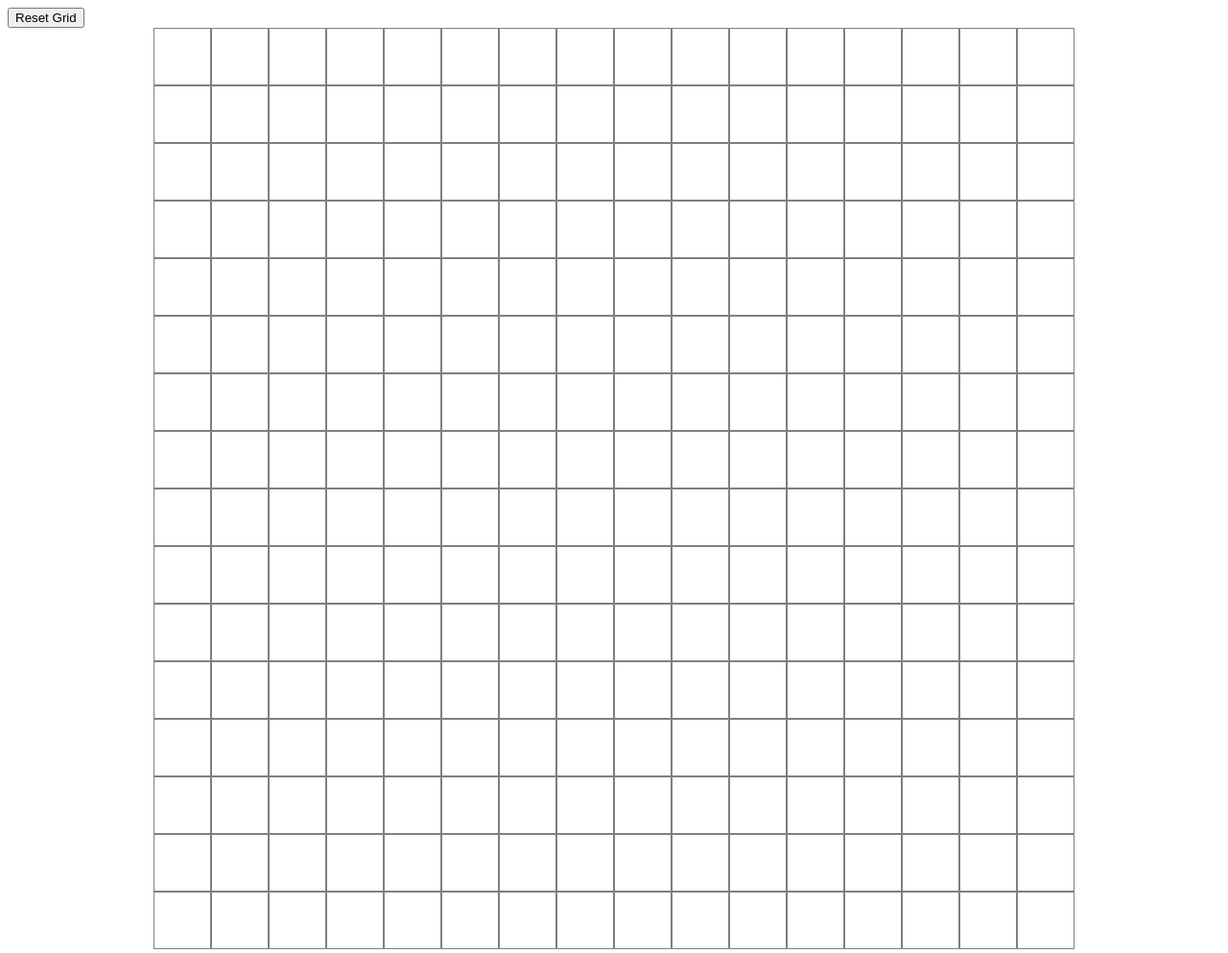
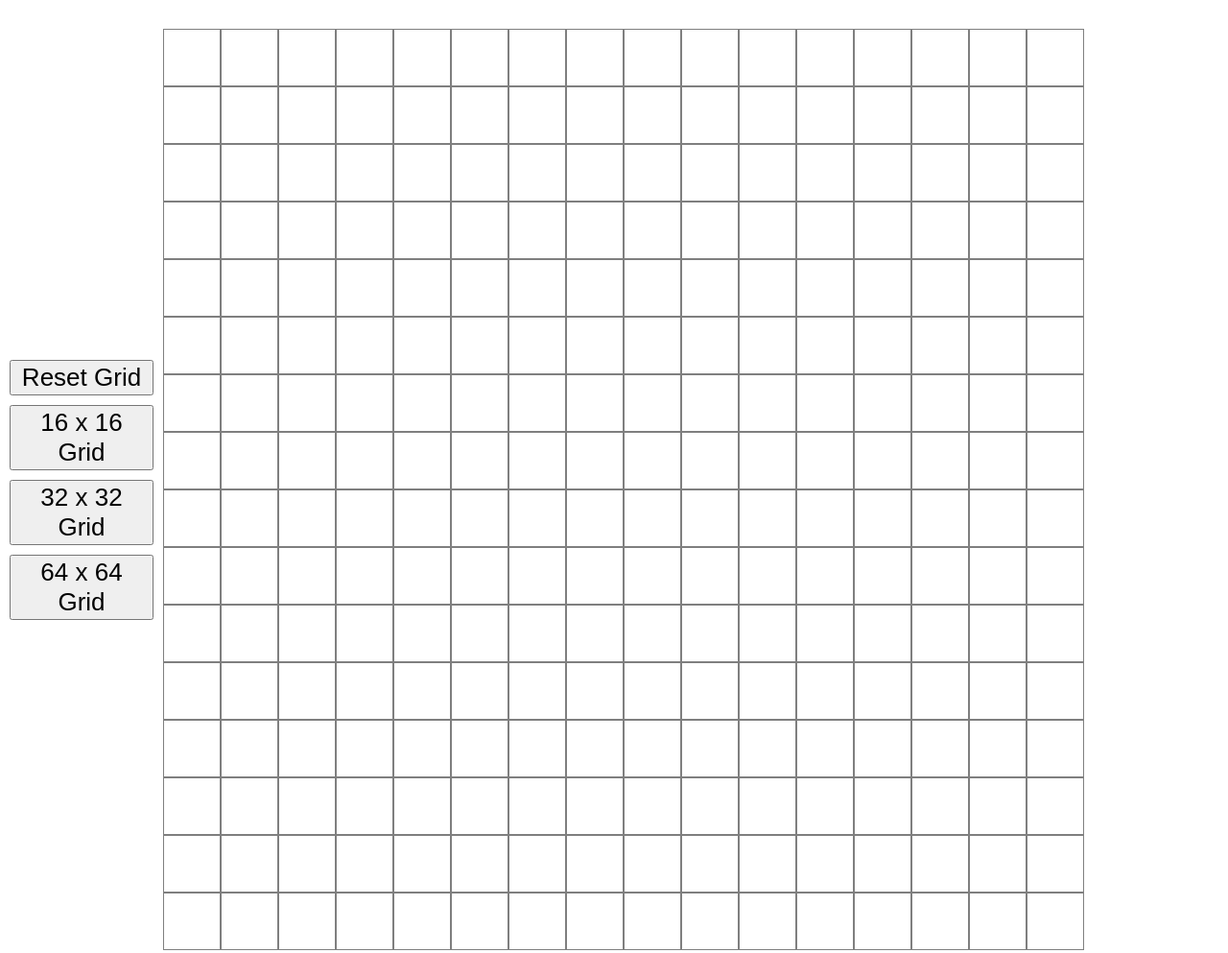
Before and after one commit to qjoubert/etch-a-sketch, a plain HTML site: page index.html in a window 1280 px wide. Shown: the whole page at 96% size. Drawn offline with Linux system fonts and the light colour scheme.

Commit message:
Added different grid sizes that can be selected by the user

```diff
--- a/css/style.css
+++ b/css/style.css
@@ -1,5 +1,30 @@
+html {
+  font-size: 62.5%;
+}
+
+body {
+  display: flex;
+  flex-flow: row nowrap;
+  font-size: 1.6rem;
+  align-items: center;
+  margin: 0;
+}
+
 #grid-container {
   height: 960px;
-  margin: 0 auto;
+  margin: 3rem 1rem;
   width: 960px;
 }
+
+#left-buttons-container {
+  box-sizing: border-box;
+  display: flex;
+  flex-flow: column nowrap;
+  margin-left: 1rem;
+  width: calc((100vw - 980px) / 2);
+}
+
+.grid-size-button, #reset-button {
+  font-size: 2.6rem;
+  margin: .5rem 0;
+}
--- a/index.html
+++ b/index.html
@@ -7,8 +7,11 @@
   <link rel="stylesheet" href="css/style.css">
 </head>
 <body>
-  <div>
+  <div id="left-buttons-container">
     <button id="reset-button">Reset Grid</button>
+    <button class="grid-size-button" data-squares-number="256">16 x 16 Grid</button>
+    <button class="grid-size-button" data-squares-number="1024">32 x 32 Grid</button>
+    <button class="grid-size-button" data-squares-number="4096">64 x 64 Grid</button>
   </div>
   <div id="grid-container"></div>
   <script src="scripts/main.js" type="module"></script>
--- a/scripts/GridManager.js
+++ b/scripts/GridManager.js
@@ -5,7 +5,7 @@ const drawingManager = new DrawingManager();
 
 class GridManager {
 
-  createSquare() {
+  createSquare(squareSideSize) {
     const square = document.createElement("div");
     square.classList.add("square");
 
@@ -13,8 +13,8 @@ class GridManager {
       border: 1px solid rgba(0,0,0,.5);
       box-sizing: border-box;
       float: left;
-      height: 60px;
-      width: 60px;
+      height: ${squareSideSize}px;
+      width: ${squareSideSize}px;
     `;
     return square;
   }
@@ -27,11 +27,20 @@ class GridManager {
     drawingManager.colorAllSquares("white");
   }
 
+  resizeGrid(e) {
+    const newSquaresNumber = e.target.dataset.squaresNumber;
+    if (newSquaresNumber == this.getSquaresNumber()) return;
+    this.setSquaresNumber(newSquaresNumber);
+    this.setGrid();
+  }
+
   setGrid() {
     const gridContainer = document.getElementById("grid-container");
+    gridContainer.innerHTML = "";
     const squaresNumber = this.getSquaresNumber();
+    const squareSideSize = 960 / Math.sqrt(squaresNumber); // 960 represents the height/width size of the grid-container in px
     for (let i = 0; i < squaresNumber; i++) {
-      const square = this.createSquare();
+      const square = this.createSquare(squareSideSize);
       square.addEventListener("mouseover", (e) => {
         drawingManager.colorOneSquare(e, "black");
       });
--- a/scripts/main.js
+++ b/scripts/main.js
@@ -4,11 +4,18 @@ import DrawingManager from "./DrawingManager.js";
 import GridManager from "./GridManager.js";
 
 const gridManager = new GridManager();
-gridManager.setSquaresNumber(256);
+gridManager.setSquaresNumber(256); // 256 squares == 16*16 grid
 gridManager.setGrid();
 
 const resetButton = document.getElementById("reset-button");
 resetButton.addEventListener("click", gridManager.resetGrid);
+
+const gridSizeButtons = document.querySelectorAll(".grid-size-button");
+gridSizeButtons.forEach(button => {
+  button.addEventListener("click", (e) => {
+    gridManager.resizeGrid(e);
+  })
+});
 
 const drawingManager = new DrawingManager();
 document.addEventListener("mousedown", (e) => {
```
